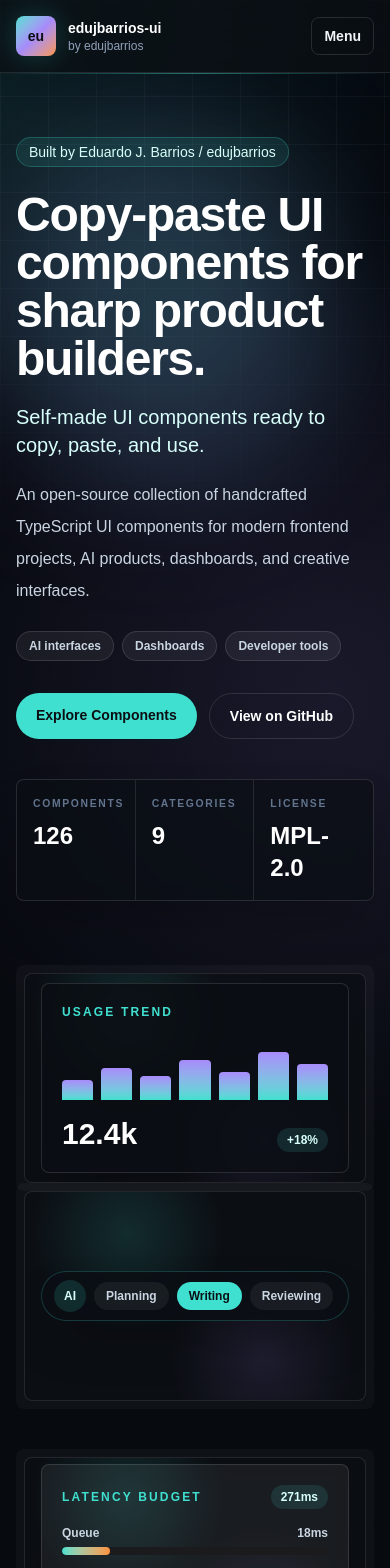
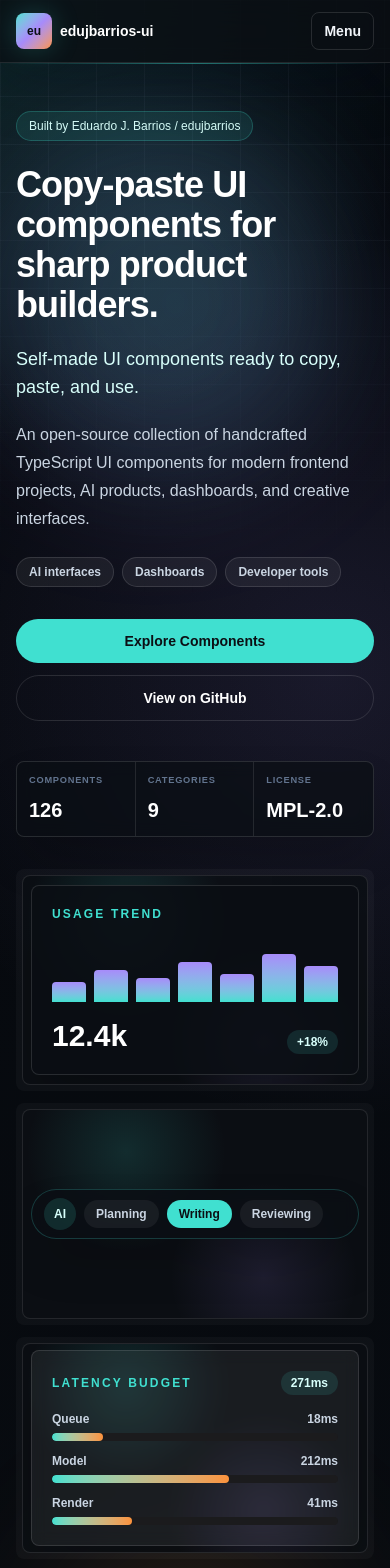
Before and after one commit to edujbarrios/edujbarrios-ui, a Next.js app: page / in a window 390 px wide. Shown: the top 1568 px of the page. Built offline with nearby package versions, Linux system fonts and the light colour scheme.

Commit message:
fix: polish mobile layout (#106)
Improve phone-width spacing, typography, navigation, calls to action, stats, and component preview containment while preserving the desktop-first design.

```diff
--- a/app/globals.css
+++ b/app/globals.css
@@ -16,17 +16,35 @@
 }
 
 html {
+  width: 100%;
   scroll-behavior: smooth;
 }
 
 body {
   margin: 0;
+  min-width: 320px;
+  overflow-x: hidden;
   background:
     radial-gradient(circle at top left, rgba(64, 224, 208, 0.14), transparent 28rem),
     radial-gradient(circle at 85% 8%, rgba(167, 139, 250, 0.12), transparent 28rem),
     linear-gradient(180deg, #05080d 0%, #0b0f14 45%, #05080d 100%);
   color: var(--foreground);
   font-family: Arial, Helvetica, sans-serif;
+}
+
+img,
+svg,
+video,
+canvas {
+  max-width: 100%;
+}
+
+main,
+section,
+article,
+header,
+footer {
+  min-width: 0;
 }
 
 ::selection {
@@ -47,6 +65,25 @@ body {
   border: 1px solid rgba(148, 163, 184, 0.18);
   box-shadow: 0 24px 80px rgba(2, 6, 23, 0.36);
   backdrop-filter: blur(20px);
+}
+
+.mobile-preview-frame,
+.mobile-preview-frame > div,
+.mobile-preview-frame > div > div:last-child {
+  min-width: 0;
+  width: 100%;
+}
+
+@media (max-width: 639px) {
+  .mobile-preview-frame > div > div:last-child {
+    padding-left: 0.5rem !important;
+    padding-right: 0.5rem !important;
+  }
+
+  .mobile-preview-frame > div > div:last-child > * {
+    min-width: 0 !important;
+    max-width: 100% !important;
+  }
 }
 
 .component-card-shell {
--- a/components/component-color-playground.tsx
+++ b/components/component-color-playground.tsx
@@ -14,9 +14,11 @@ export function ComponentColorPlayground({ component }: ComponentColorPlayground
   const [accentColor, setAccentColor] = useState(brandColor);
 
   return (
-    <div className="grid gap-3">
-      <ComponentPreview slug={component.slug} large accentColor={accentColor} />
-      <div className="flex flex-wrap items-center justify-between gap-3 rounded-lg border border-white/10 bg-white/[0.04] p-3">
+    <div className="grid min-w-0 gap-3">
+      <div className="mobile-preview-frame">
+        <ComponentPreview slug={component.slug} large accentColor={accentColor} />
+      </div>
+      <div className="flex flex-col items-stretch gap-3 rounded-lg border border-white/10 bg-white/[0.04] p-3 sm:flex-row sm:items-center sm:justify-between">
         <p className="text-xs font-semibold uppercase tracking-[0.18em] text-slate-400">Preview accent</p>
         <ColorCopyButton value={component.code} color={accentColor} onColorChange={setAccentColor} />
       </div>
--- a/components/hero.tsx
+++ b/components/hero.tsx
@@ -17,16 +17,16 @@ export function Hero() {
     <section className="relative overflow-hidden">
       <BackgroundGlow />
       <div className="absolute inset-x-0 top-0 h-px bg-gradient-to-r from-transparent via-[#40E0D0]/60 to-transparent" />
-      <div className="mx-auto grid max-w-7xl gap-10 px-4 py-16 sm:px-6 lg:grid-cols-[0.92fr_1.08fr] lg:px-8 lg:py-24">
-        <div className="relative z-10 flex flex-col justify-center">
-          <p className="inline-flex w-fit rounded-full border border-[#40E0D0]/24 bg-[#40E0D0]/10 px-3 py-1 text-sm font-medium text-[#d8fffb]">
+      <div className="mx-auto grid max-w-7xl gap-8 px-4 py-12 sm:gap-10 sm:px-6 sm:py-16 lg:grid-cols-[0.92fr_1.08fr] lg:px-8 lg:py-24">
+        <div className="relative z-10 flex min-w-0 flex-col justify-center">
+          <p className="inline-flex w-fit max-w-full rounded-full border border-[#40E0D0]/24 bg-[#40E0D0]/10 px-3 py-1 text-xs font-medium leading-5 text-[#d8fffb] sm:text-sm">
             Built by Eduardo J. Barrios / edujbarrios
           </p>
-          <h1 className="mt-6 max-w-4xl text-5xl font-black tracking-tight text-white sm:text-6xl lg:text-7xl">
+          <h1 className="mt-6 max-w-4xl text-4xl font-black tracking-tight text-white sm:text-6xl lg:text-7xl">
             Copy-paste UI components for sharp product builders.
           </h1>
-          <p className="mt-5 max-w-2xl text-xl font-medium text-[#d8fffb]">{siteConfig.tagline}</p>
-          <p className="mt-5 max-w-2xl text-base leading-8 text-slate-300">{siteConfig.description}</p>
+          <p className="mt-5 max-w-2xl text-lg font-medium text-[#d8fffb] sm:text-xl">{siteConfig.tagline}</p>
+          <p className="mt-5 max-w-2xl text-base leading-7 text-slate-300 sm:leading-8">{siteConfig.description}</p>
           <div className="mt-6 flex flex-wrap gap-2">
             {heroTags.map((tag) => (
               <span key={tag} className="rounded-full border border-white/12 bg-white/[0.06] px-3 py-1.5 text-xs font-semibold text-slate-300">
@@ -34,36 +34,36 @@ export function Hero() {
               </span>
             ))}
           </div>
-          <div className="mt-8 flex flex-wrap gap-3">
+          <div className="mt-8 flex flex-col gap-3 sm:flex-row sm:flex-wrap">
             <Link
               href="/components"
-              className="rounded-full bg-[#40E0D0] px-5 py-3 text-sm font-bold text-[#0b0f14] transition hover:bg-[#7ff2e8]"
+              className="rounded-full bg-[#40E0D0] px-5 py-3 text-center text-sm font-bold text-[#0b0f14] transition hover:bg-[#7ff2e8]"
             >
               Explore Components
             </Link>
             <a
               href={siteConfig.links.github}
-              className="rounded-full border border-white/12 px-5 py-3 text-sm font-bold text-white transition hover:border-[#a78bfa]/40 hover:bg-[#a78bfa]/10"
+              className="rounded-full border border-white/12 px-5 py-3 text-center text-sm font-bold text-white transition hover:border-[#a78bfa]/40 hover:bg-[#a78bfa]/10"
             >
               View on GitHub
             </a>
           </div>
           <dl className="mt-10 grid max-w-xl grid-cols-3 overflow-hidden rounded-lg border border-white/12 bg-[#0b0f14]/70 shadow-2xl backdrop-blur">
             {heroStats.map((stat) => (
-              <div key={stat.label} className="border-r border-white/10 p-4 last:border-r-0">
-                <dt className="text-[0.65rem] font-semibold uppercase tracking-[0.16em] text-slate-500">{stat.label}</dt>
-                <dd className="mt-2 text-2xl font-black text-white">{stat.value}</dd>
+              <div key={stat.label} className="min-w-0 border-r border-white/10 p-3 last:border-r-0 sm:p-4">
+                <dt className="truncate text-[0.58rem] font-semibold uppercase tracking-[0.08em] text-slate-500 sm:text-[0.65rem] sm:tracking-[0.16em]">{stat.label}</dt>
+                <dd className="mt-2 text-xl font-black text-white sm:text-2xl">{stat.value}</dd>
               </div>
             ))}
           </dl>
         </div>
 
-        <div className="relative z-10 grid gap-4 sm:grid-cols-2">
+        <div className="relative z-10 grid min-w-0 gap-3 sm:grid-cols-2 sm:gap-4">
           <div className="absolute -right-8 -top-8 hidden rounded-full border border-[#40E0D0]/20 bg-[#40E0D0]/10 px-4 py-2 text-xs font-semibold text-[#d8fffb] shadow-2xl backdrop-blur lg:block">
             Live previews, source included
           </div>
           {previewSlugs.map((slug) => (
-            <div key={slug} className="rounded-lg bg-white/[0.03] p-2 even:translate-y-6">
+            <div key={slug} className="mobile-preview-frame min-w-0 rounded-lg bg-white/[0.03] p-1.5 sm:p-2 sm:even:translate-y-6">
               <ComponentPreview slug={slug} />
             </div>
           ))}
--- a/components/site-header.tsx
+++ b/components/site-header.tsx
@@ -18,14 +18,14 @@ export function SiteHeader() {
 
   return (
     <header className="sticky top-0 z-50 border-b border-white/10 bg-[#0b0f14]/78 shadow-[0_16px_60px_rgba(2,6,23,0.32)] backdrop-blur-xl">
-      <div className="mx-auto flex max-w-7xl items-center justify-between px-4 py-4 sm:px-6 lg:px-8">
-        <Link href="/" className="group flex items-center gap-3">
-          <span className="grid h-10 w-10 place-items-center rounded-lg bg-gradient-to-br from-[#40E0D0] via-[#a78bfa] to-[#fb923c] text-sm font-black text-[#0b0f14] shadow-[0_0_28px_rgba(64,224,208,0.22)] transition group-hover:scale-105">
+      <div className="mx-auto flex max-w-7xl items-center justify-between gap-3 px-4 py-3 sm:px-6 sm:py-4 lg:px-8">
+        <Link href="/" className="group flex min-w-0 items-center gap-2 sm:gap-3">
+          <span className="grid h-9 w-9 shrink-0 place-items-center rounded-lg bg-gradient-to-br from-[#40E0D0] via-[#a78bfa] to-[#fb923c] text-xs font-black text-[#0b0f14] shadow-[0_0_28px_rgba(64,224,208,0.22)] transition group-hover:scale-105 sm:h-10 sm:w-10 sm:text-sm">
             eu
           </span>
-          <span>
-            <span className="block text-sm font-semibold text-white">{siteConfig.name}</span>
-            <span className="block text-xs text-slate-400">by {siteConfig.handle}</span>
+          <span className="min-w-0">
+            <span className="block truncate text-sm font-semibold text-white">{siteConfig.name}</span>
+            <span className="hidden text-xs text-slate-400 sm:block">by {siteConfig.handle}</span>
           </span>
         </Link>
 
@@ -70,7 +70,7 @@ export function SiteHeader() {
         <button
           type="button"
           onClick={() => setOpen((value) => !value)}
-          className="rounded-lg border border-white/12 px-3 py-2 text-sm font-semibold text-slate-100 transition hover:bg-white/8 md:hidden"
+          className="shrink-0 rounded-lg border border-white/12 px-3 py-2 text-sm font-semibold text-slate-100 transition hover:bg-white/8 md:hidden"
           aria-expanded={open}
           aria-controls="mobile-nav"
         >
@@ -78,12 +78,12 @@ export function SiteHeader() {
         </button>
       </div>
 
-      <div id="mobile-nav" className={cn("border-t border-white/10 px-4 py-3 md:hidden", !open && "hidden")}>
+      <div id="mobile-nav" className={cn("border-t border-white/10 px-3 py-3 sm:px-4 md:hidden", !open && "hidden")}>
         <nav className="mx-auto grid max-w-7xl gap-2">
           <Link
             href="/components#component-search"
             onClick={() => setOpen(false)}
-            className="flex items-center gap-2 rounded-lg bg-[#40E0D0]/8 px-3 py-2 text-sm font-semibold text-[#d8fffb] transition hover:bg-[#40E0D0]/12"
+            className="flex items-center gap-2 rounded-lg bg-[#40E0D0]/8 px-3 py-2.5 text-sm font-semibold text-[#d8fffb] transition hover:bg-[#40E0D0]/12"
           >
             <svg viewBox="0 0 24 24" className="h-4 w-4" fill="none" stroke="currentColor" strokeWidth="1.8" aria-hidden="true">
               <circle cx="11" cy="11" r="6.5" />
@@ -97,14 +97,14 @@ export function SiteHeader() {
               href={item.href}
               onClick={() => setOpen(false)}
               className={cn(
-                "rounded-lg px-3 py-2 text-sm transition",
+                "rounded-lg px-3 py-2.5 text-sm transition",
                 isActivePath(pathname, item.href) ? "bg-[#40E0D0]/12 text-[#d8fffb]" : "text-slate-200 hover:bg-white/8",
               )}
             >
               {item.label}
             </Link>
           ))}
-          <a href={siteConfig.links.github} className="rounded-lg px-3 py-2 text-sm font-semibold text-slate-200 transition hover:bg-white/8">
+          <a href={siteConfig.links.github} className="rounded-lg px-3 py-2.5 text-sm font-semibold text-slate-200 transition hover:bg-white/8">
             GitHub
           </a>
         </nav>
```
Also changed, not shown: app/about/page.tsx (+9 -9 lines), app/components/[slug]/page.tsx (+8 -8 lines), app/components/page.tsx (+10 -10 lines), app/page.tsx (+18 -18 lines), components/component-card.tsx (+10 -8 lines).
